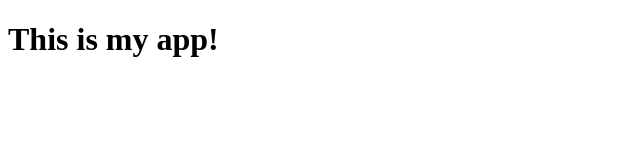
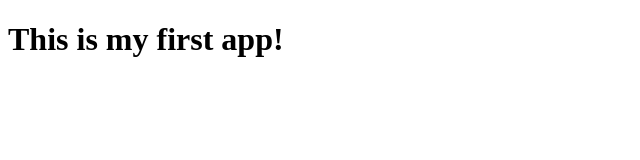
Before and after one commit to program001/myappexample, a plain HTML site: page index.html in a window 1280 px wide. Shown: the whole page, without its empty margins (0-640 px from the left). Drawn offline with Linux system fonts and the light colour scheme.

Commit message:
Initial Commit

```diff
--- a/app.js
+++ b/app.js
@@ -1 +1 @@
-console.log('Hello world');
+console.log('Hello world, I am here');
--- a/index.html
+++ b/index.html
@@ -4,6 +4,6 @@
 	<title>My app</title>
 </head>
 <body>
-<h1>This is my app!  </h1>
+<h1>This is my first app!  </h1>
 </body>
 </html>
```
